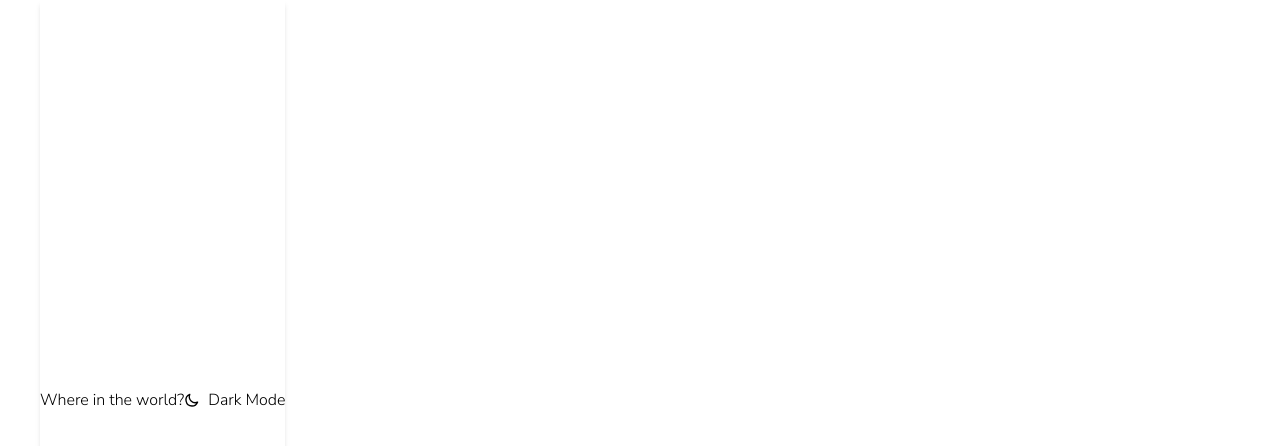
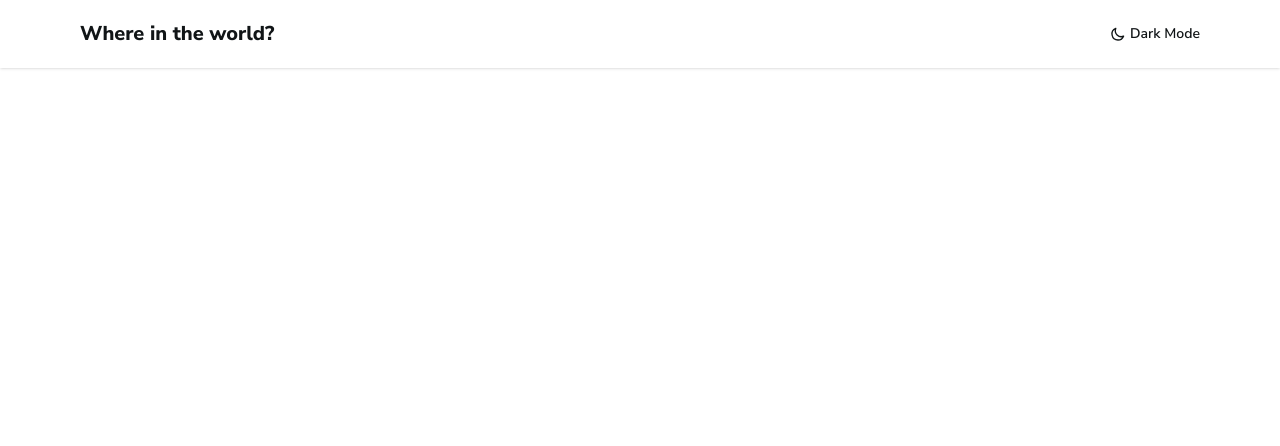
Before and after one commit to nesathanozturk/rest-countries-api, a Next.js app: page / in a window 1280 px wide. Shown: the top 446 px of the page. Built offline with nearby package versions, Linux system fonts and the light colour scheme.

Commit message:
style: edited header and adde new custom colors

```diff
--- a/src/app/page.tsx
+++ b/src/app/page.tsx
@@ -2,7 +2,7 @@ import Header from "@/components/Header";
 
 export default function Home() {
   return (
-    <main className="flex min-h-screen px-10">
+    <main className="min-h-screen">
       <Header />
     </main>
   );
--- a/src/components/Header.tsx
+++ b/src/components/Header.tsx
@@ -2,11 +2,11 @@ import { HiOutlineMoon } from "react-icons/hi";
 
 const Header = () => {
   return (
-    <header className="flex justify-between items-center shadow-md">
-      <h1>Where in the world?</h1>
-      <div className="flex items-center gap-2">
+    <header className="flex justify-between items-center shadow py-5 px-5 md:px-20 text-lm-text">
+      <h1 className="text-base md:text-xl font-bold">Where in the world?</h1>
+      <div className="flex items-center gap-1">
         <HiOutlineMoon size={16} />
-        <span>Dark Mode</span>
+        <span className="text-xs md:text-sm font-semibold">Dark Mode</span>
       </div>
     </header>
   );
--- a/tailwind.config.js
+++ b/tailwind.config.js
@@ -5,13 +5,17 @@ module.exports = {
     "./src/components/**/*.{js,ts,jsx,tsx,mdx}",
     "./src/app/**/*.{js,ts,jsx,tsx,mdx}",
   ],
-  colors: {
-    "c-white": "hsl(0, 0%, 100%)",
-    "vl-gray": "hsl(0, 0%, 98%)",
-    "dark-gray": "hsl(0, 0%, 52%)",
-    "db-text": "hsl(200, 15%, 8%)",
-    "db-bg": "hsl(209, 23%, 22%)",
-    "db-el": "hsl(207, 26%, 17%)",
+  theme: {
+    colors: {
+      "dm-text": "hsl(0, 0%, 100%)",
+      "lm-text": "hsl(200, 15%, 8%)",
+    },
+    backgroundColor: {
+      "lm-gray": "hsl(0, 0%, 98%)",
+      "dm-bg": "hsl(207, 26%, 17%)",
+      "dm-el": "hsl(209, 23%, 22%)",
+      "lm-input": "hsl(0, 0%, 52%)",
+    },
   },
   plugins: [],
 };
```
